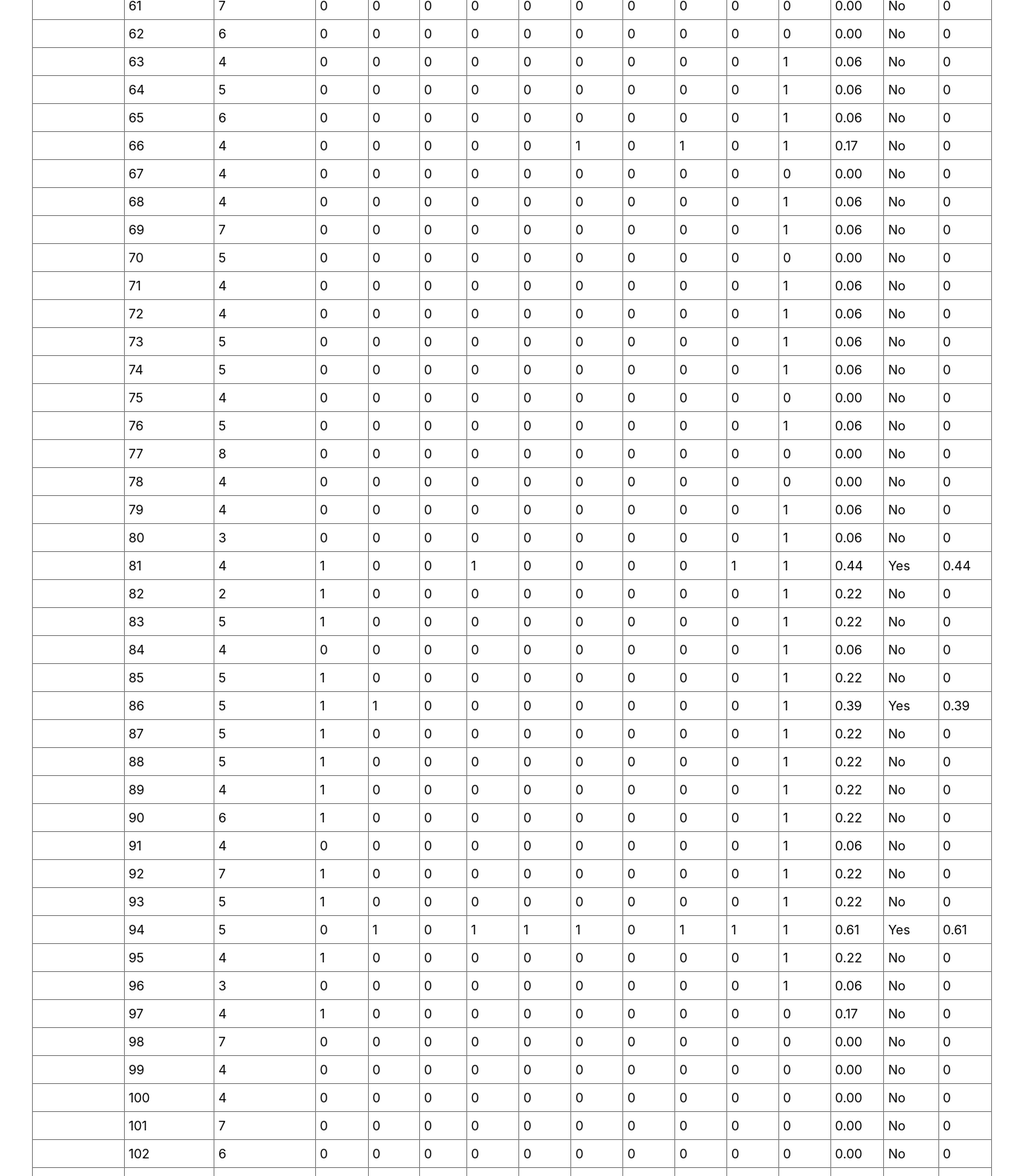
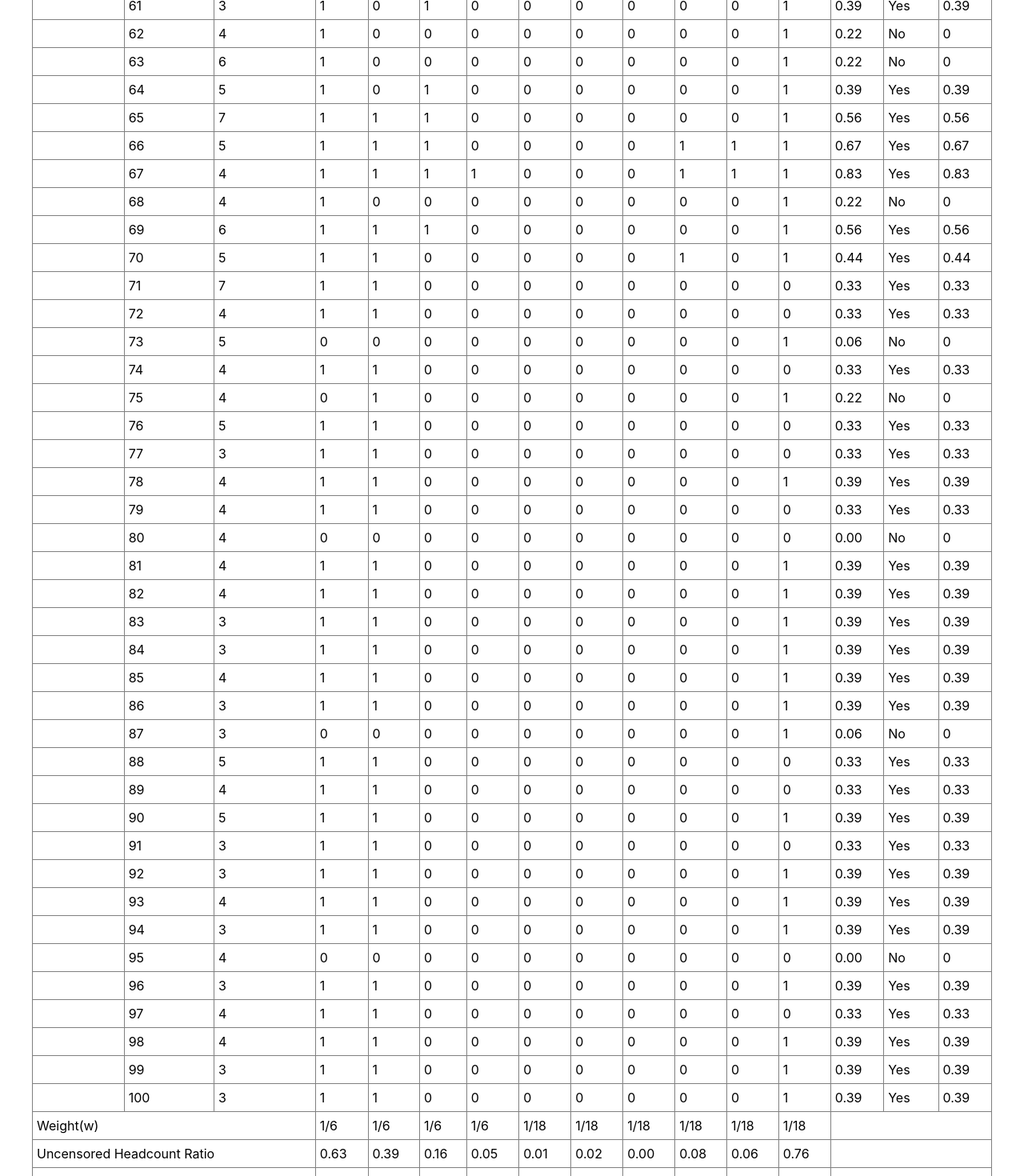
Before and after one commit to limvus/bishnuproject, a JavaScript app: page / in a window 1280 px wide. Shown: the part 2280-3750 px from the top of the page at 80% size. Built offline with nearby package versions, Linux system fonts and the light colour scheme; the HTML template or start-up script is replaced by a standard one.

Commit message:
remove simulated data

```diff
--- a/src/App.js
+++ b/src/App.js
@@ -1,8 +1,9 @@
 import './App.css';
 import { rowA, rowB, weight, dataKeys, urbanData, ruralData } from './Survey.js';
 
-const simulatedUrbanData = urbanData.concat(urbanData).concat(urbanData).concat(urbanData).concat(urbanData).concat(urbanData).concat(urbanData).concat(urbanData).concat(urbanData).concat(urbanData);
-const simulatedRuralData = ruralData.concat(ruralData).concat(ruralData).concat(ruralData).concat(ruralData).concat(ruralData).concat(ruralData).concat(ruralData).concat(ruralData).concat(ruralData);
+//const simulatedUrbanData = urbanData.concat(urbanData).concat(urbanData);
+const simulatedUrbanData = urbanData;
+const simulatedRuralData = ruralData;
 
 // Plots data in the table
 const PlotData = ({ startIndex = 1, type, dataKeys, data, weight }) => {
```
